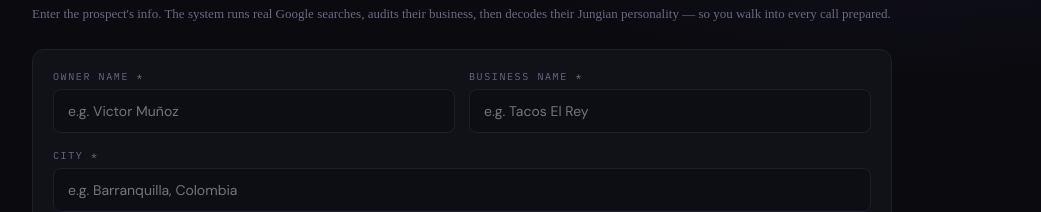
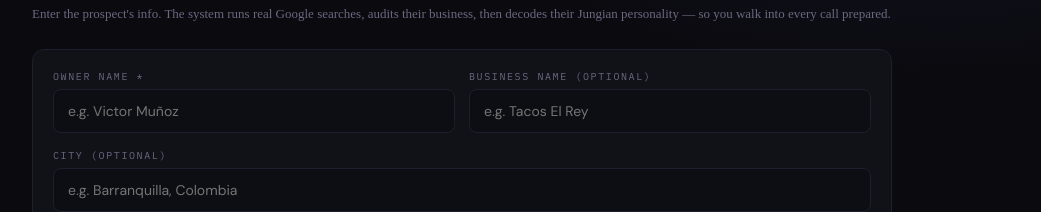
Before and after one commit to LykanLabs/prospect-intel, a React (Vite) app: page / in a window 1280 px wide. Shown: the part 131-343 px from the top of the page, without its empty margins (178-1219 px from the left). Built offline with nearby package versions, Linux system fonts and the light colour scheme; a web font is replaced by a local one.

Commit message:
Update App.jsx

```diff
--- a/src/App.jsx
+++ b/src/App.jsx
@@ -755,7 +755,7 @@ export default function App() {
 
   const run = async () => {
     const name=form.name.trim(), business=form.business.trim(), city=form.city.trim();
-    if (!name||!business||!city) { setError("Owner name, business name and city are required."); return; }
+    if (!name) { setError("Owner name is required."); return; }
     setError(""); setOsint(null); setJung(null); setPhase("running"); setStepsComplete(1);
 
     try {
@@ -832,13 +832,13 @@ export default function App() {
                       onFocus={e=>e.target.style.borderColor="#c9a84c"} onBlur={e=>e.target.style.borderColor="#1e1e2e"}/>
                   </div>
                   <div>
-                    <Label>Business Name *</Label>
+                   <Label>Business Name (optional)</Label>
                     <input style={inp} placeholder="e.g. Tacos El Rey" value={form.business} onChange={set("business")}
                       onFocus={e=>e.target.style.borderColor="#c9a84c"} onBlur={e=>e.target.style.borderColor="#1e1e2e"}/>
                   </div>
                 </div>
                 <div>
-                  <Label>City *</Label>
+                  <Label>City (optional)</Label>
                   <input style={inp} placeholder="e.g. Barranquilla, Colombia" value={form.city} onChange={set("city")}
                     onFocus={e=>e.target.style.borderColor="#c9a84c"} onBlur={e=>e.target.style.borderColor="#1e1e2e"}/>
                 </div>
```
